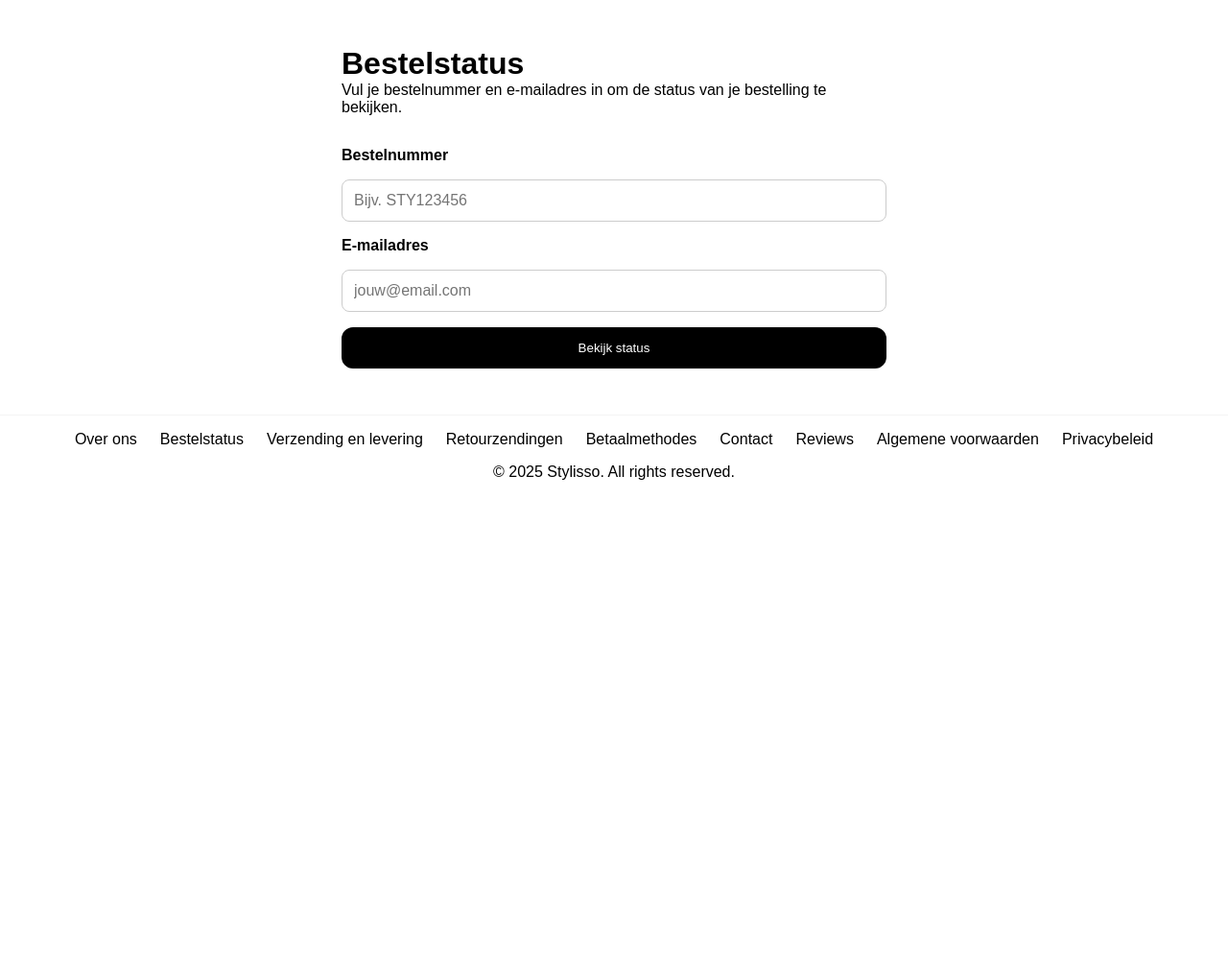
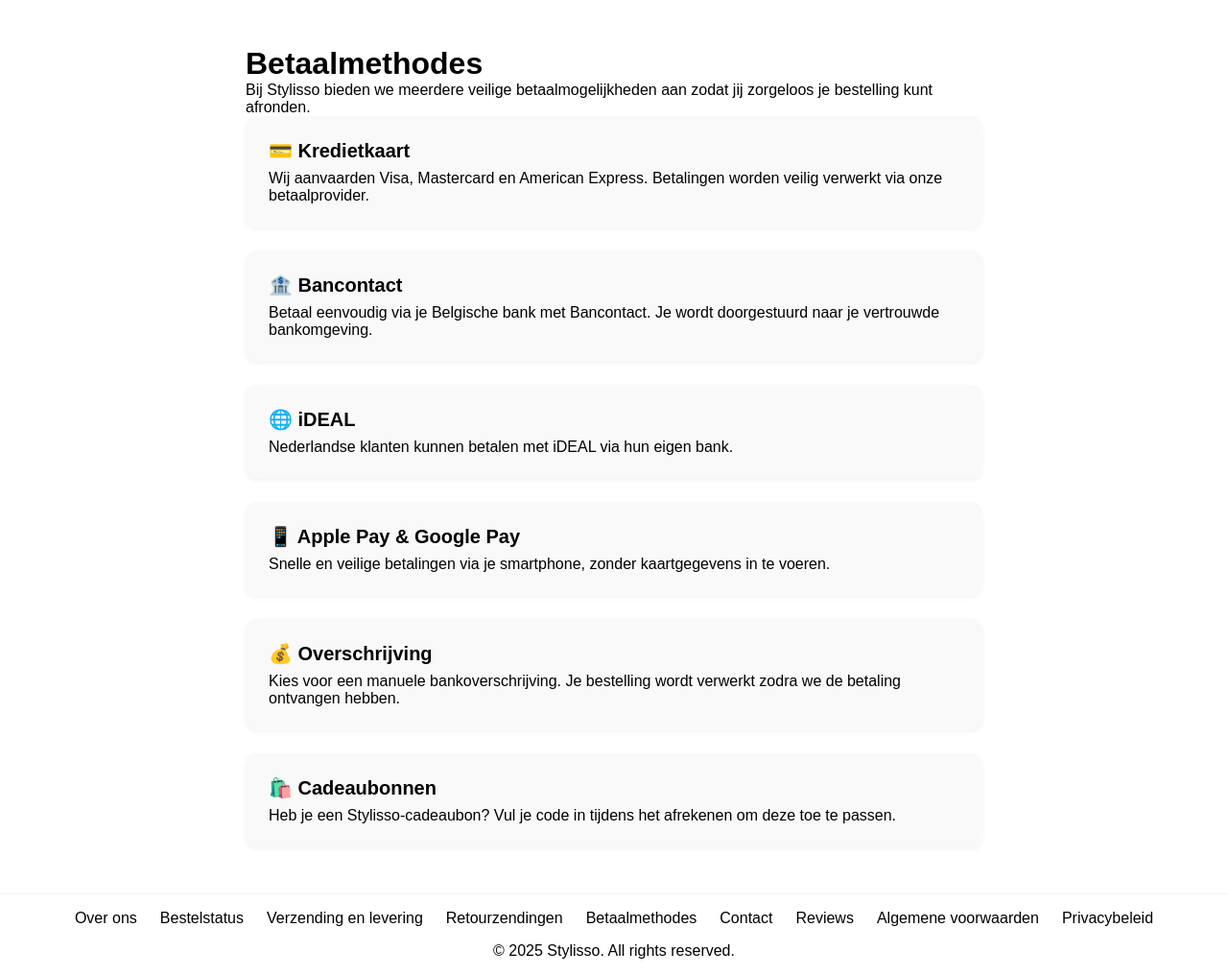
Before and after one commit to danirodeyns/stylisso-site, a PHP site: page /bestelstatus.html in a window 1280 px wide. Shown: the part 85-1101 px from the top of the page at 96% size. Before the commit the page ends 585 px from the top, so only its background shows below. Run offline with PHP 8.4, Linux system fonts and the light colour scheme.

Commit message:
Betaalmethodes

```diff
--- a/bestelstatus.html
+++ b/bestelstatus.html
@@ -133,28 +133,39 @@
     </nav>
   </header>
 
-  <main class="bestelstatus">
-    <h1>Bestelstatus</h1>
-    <p>Vul je bestelnummer en e-mailadres in om de status van je bestelling te bekijken.</p>
+<main class="betaalmethodes">
+    <h1>Betaalmethodes</h1>
+    <p>Bij Stylisso bieden we meerdere veilige betaalmogelijkheden aan zodat jij zorgeloos je bestelling kunt afronden.</p>
 
-    <form class="order-status-form">
-      <label for="order-number">Bestelnummer</label>
-      <input type="text" id="order-number" name="order-number" required placeholder="Bijv. STY123456" />
+    <section class="payment-option">
+      <h2>💳 Kredietkaart</h2>
+      <p>Wij aanvaarden Visa, Mastercard en American Express. Betalingen worden veilig verwerkt via onze betaalprovider.</p>
+    </section>
 
-      <label for="email">E-mailadres</label>
-      <input type="email" id="email" name="email" required placeholder="jouw@email.com" />
+    <section class="payment-option">
+      <h2>🏦 Bancontact</h2>
+      <p>Betaal eenvoudig via je Belgische bank met Bancontact. Je wordt doorgestuurd naar je vertrouwde bankomgeving.</p>
+    </section>
 
-      <button type="submit" class="cta-button">Bekijk status</button>
-    </form>
+    <section class="payment-option">
+      <h2>🌐 iDEAL</h2>
+      <p>Nederlandse klanten kunnen betalen met iDEAL via hun eigen bank.</p>
+    </section>
 
-    <div class="order-status-result" id="orderStatusResult" style="display: none;">
-      <!-- Dit wordt dynamisch gevuld na submit -->
-      <h2>Jouw Bestelling</h2>
-      <p><strong>Status:</strong> In behandeling</p>
-      <p><strong>Besteldatum:</strong> 4 augustus 2025</p>
-      <p><strong>Bezorgadres:</strong> Jan Jansen, Voorbeeldstraat 123, 1000 Brussel</p>
-      <p><strong>Verwachte levering:</strong> 9 augustus 2025</p>
-    </div>
+    <section class="payment-option">
+      <h2>📱 Apple Pay & Google Pay</h2>
+      <p>Snelle en veilige betalingen via je smartphone, zonder kaartgegevens in te voeren.</p>
+    </section>
+
+    <section class="payment-option">
+      <h2>💰 Overschrijving</h2>
+      <p>Kies voor een manuele bankoverschrijving. Je bestelling wordt verwerkt zodra we de betaling ontvangen hebben.</p>
+    </section>
+
+    <section class="payment-option">
+      <h2>🛍️ Cadeaubonnen</h2>
+      <p>Heb je een Stylisso-cadeaubon? Vul je code in tijdens het afrekenen om deze toe te passen.</p>
+    </section>
   </main>
 
   <footer class="site-footer">
--- a/style.css
+++ b/style.css
@@ -554,6 +554,29 @@ footer {
   border-radius: 0.75rem;
 }
 
+.betaalmethodes {
+  max-width: 800px;
+  margin: 3rem auto;
+  padding: 0 1rem;
+}
+
+.payment-option {
+  background-color: #f9f9f9;
+  border-radius: 0.75rem;
+  padding: 1.5rem;
+  margin-bottom: 1.5rem;
+  box-shadow: 0 2px 5px rgba(0,0,0,0.05);
+}
+
+.payment-option h2 {
+  margin-top: 0;
+  font-size: 1.25rem;
+}
+
+.payment-option p {
+  margin: 0.5rem 0 0;
+}
+
 /* Dark mode */
 @media (prefers-color-scheme: dark) {
   body {
```
